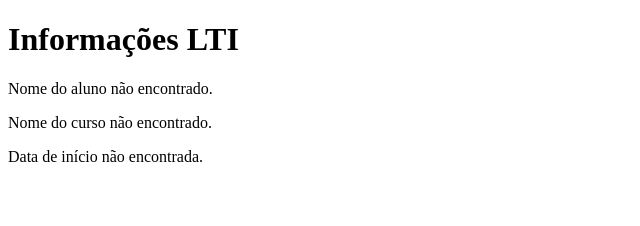
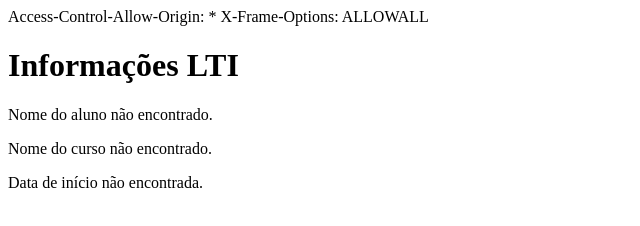
Before and after one commit to Helmer7/LTI-User-Info, a plain HTML site: page index.html in a window 1280 px wide. Shown: the whole page, without its empty margins (0-640 px from the left). Drawn offline with Linux system fonts and the light colour scheme.

Commit message:
Update index.html

```diff
--- a/index.html
+++ b/index.html
@@ -1,5 +1,7 @@
 <!DOCTYPE html>
 <html lang="en">
+Access-Control-Allow-Origin: *
+X-Frame-Options: ALLOWALL
 <head>
     <meta charset="UTF-8">
     <meta name="viewport" content="width=device-width, initial-scale=1.0">
```
